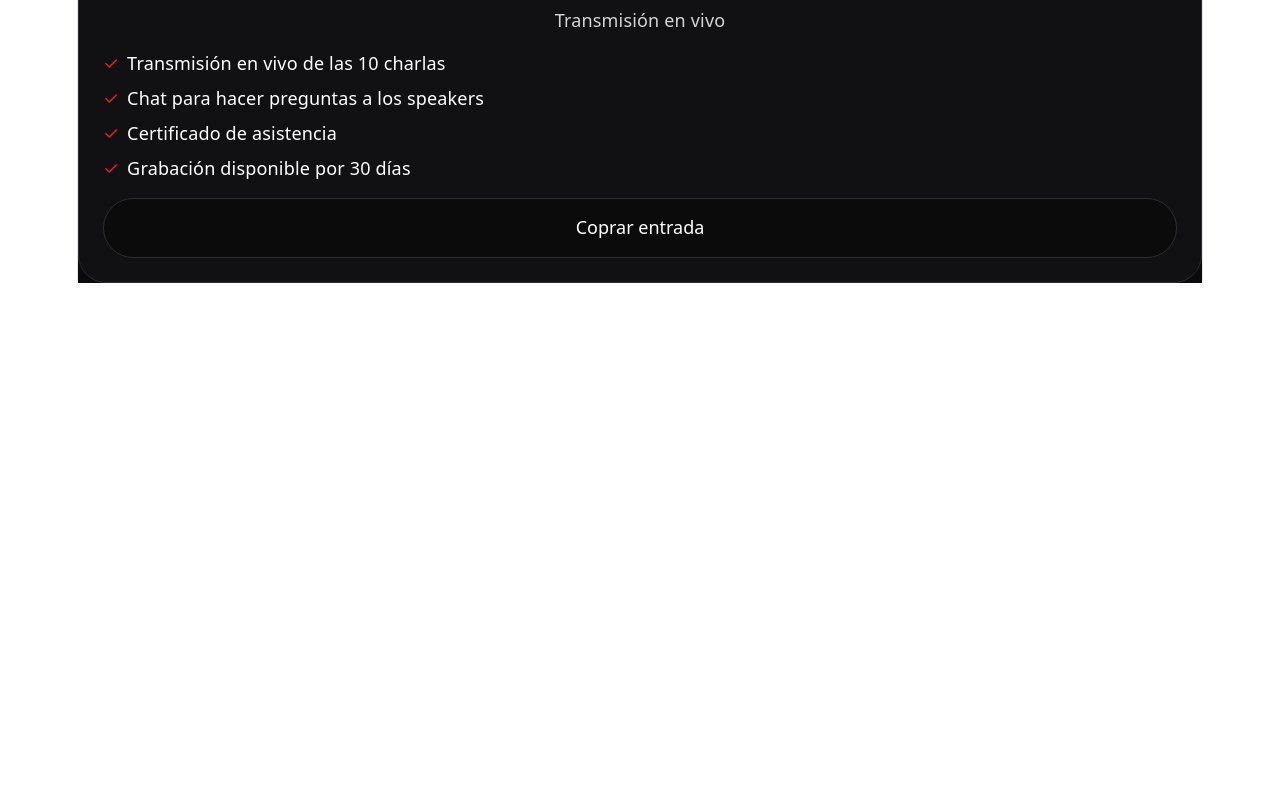
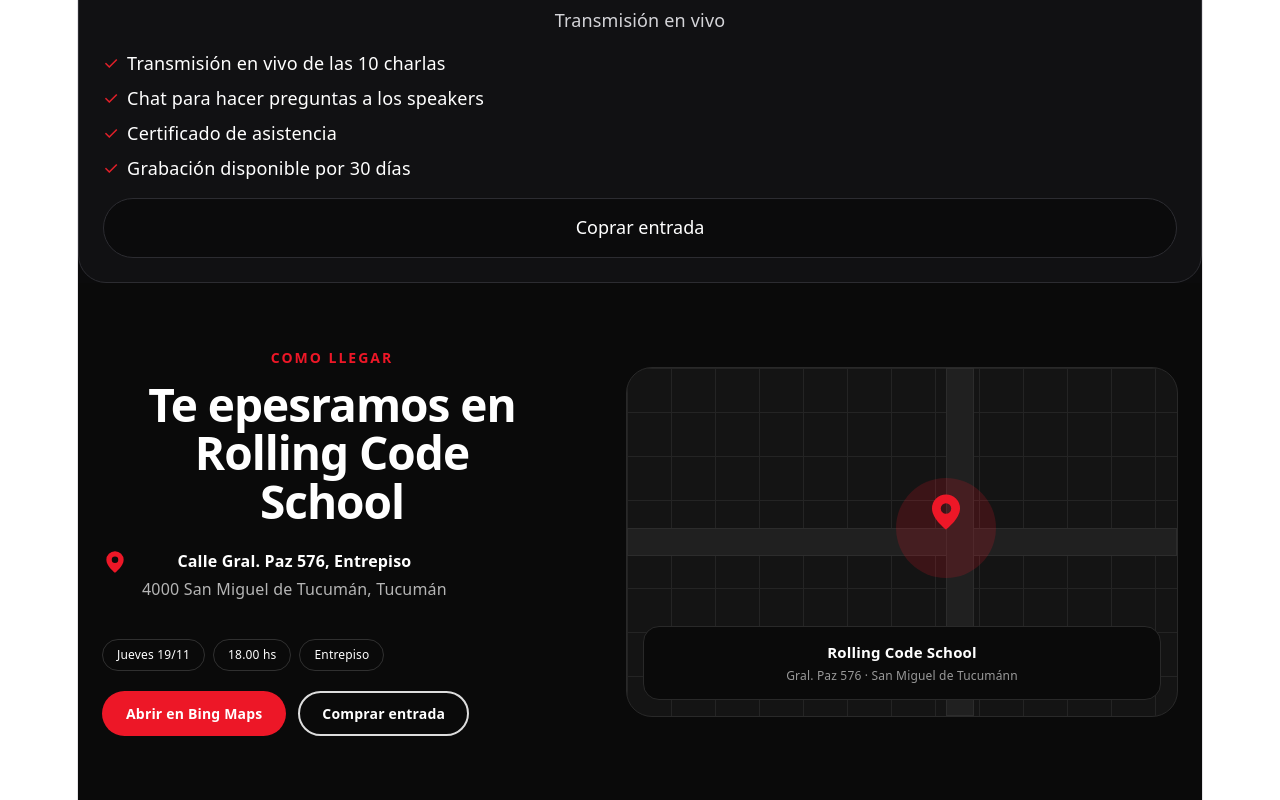
Before and after one commit to francobpascual/Page_Rolling_Code, a React (Vite) app: page / in a window 1280 px wide. Shown: the part 731-1531 px from the top of the page. Before the commit the page ends 1014 px from the top, so only its background shows below. Built offline with nearby package versions, Linux system fonts and the light colour scheme.

Commit message:
Feat: I import a contact, and I execute.

```diff
--- a/src/App.tsx
+++ b/src/App.tsx
@@ -1,10 +1,13 @@
 import './App.css';
 import Tickets from './components/tickets/Tickets';
+import Contact from "./components/contact/Contact";
 
 function App() {
   return (
     <>
       <Tickets />
+      <Contact />
+
     </>
   );
 }
```
